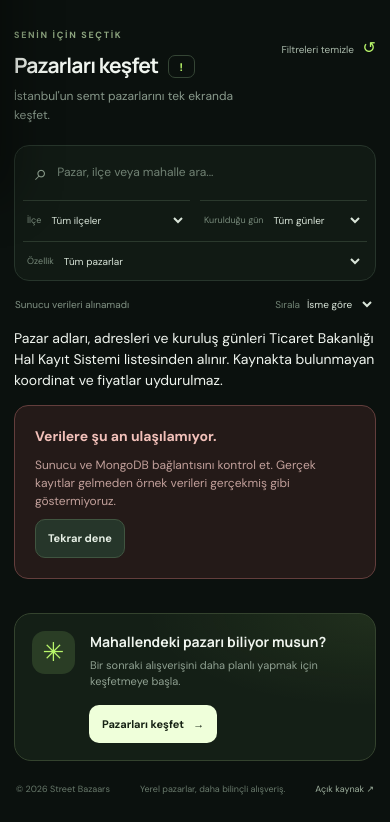
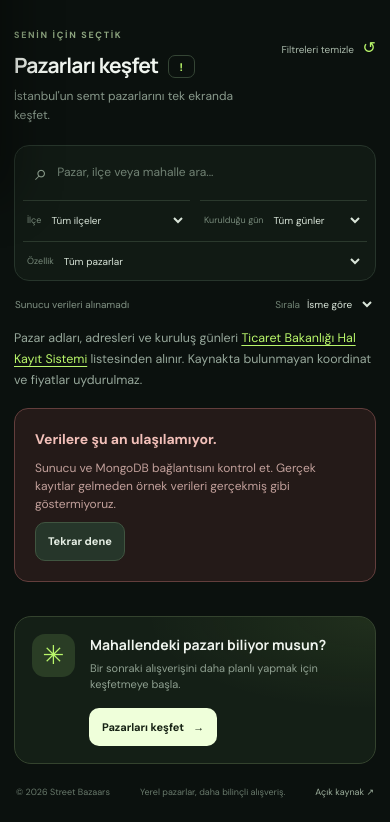
Before and after one commit to Nexora88/pazarradar, a website: page public/index.html in a window 390 px wide. Shown: the part 645-1467 px from the top of the page. Drawn offline with nearby package versions, Linux system fonts and the light colour scheme; no server answers.

Commit message:
Style Street Bazaars market pagination and official data note

```diff
--- a/public/style.css
+++ b/public/style.css
@@ -1677,3 +1677,6 @@ h1 span {
     width: 100%;
   }
 }
+
+
+.market-pagination{display:flex;align-items:center;justify-content:center;flex-wrap:wrap;gap:14px;margin:24px 0 8px}.market-pagination.hidden{display:none}.pagination-label{color:var(--muted,#aab7ad);font-size:.88rem;font-weight:600}.pagination-button:disabled{opacity:.42;cursor:not-allowed}.source-note{margin:12px 0 18px;max-width:980px;color:var(--muted,#aab7ad);font-size:.78rem;line-height:1.65}.source-note a{color:var(--green,#b9f66a);text-decoration:underline;text-underline-offset:3px}@media(max-width:520px){.market-pagination{gap:8px}.pagination-label{order:-1;width:100%;text-align:center}}
```
